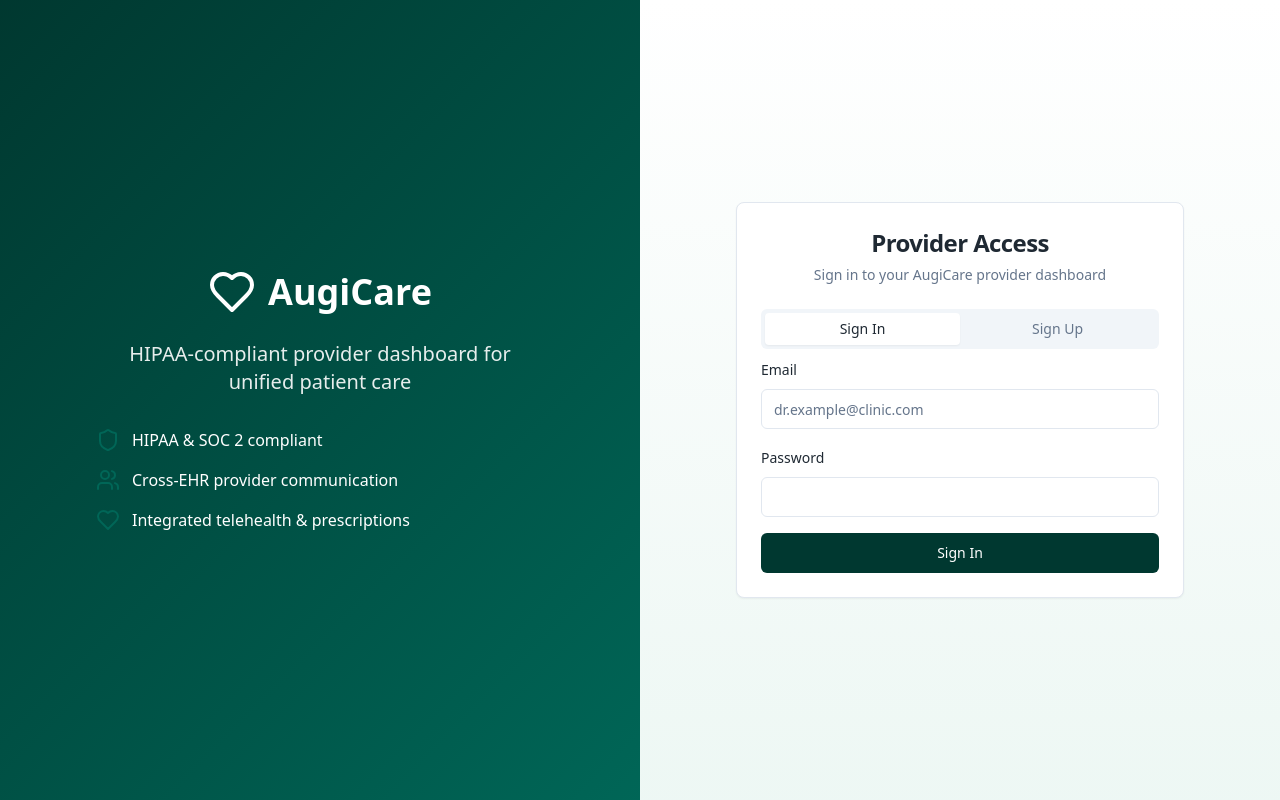
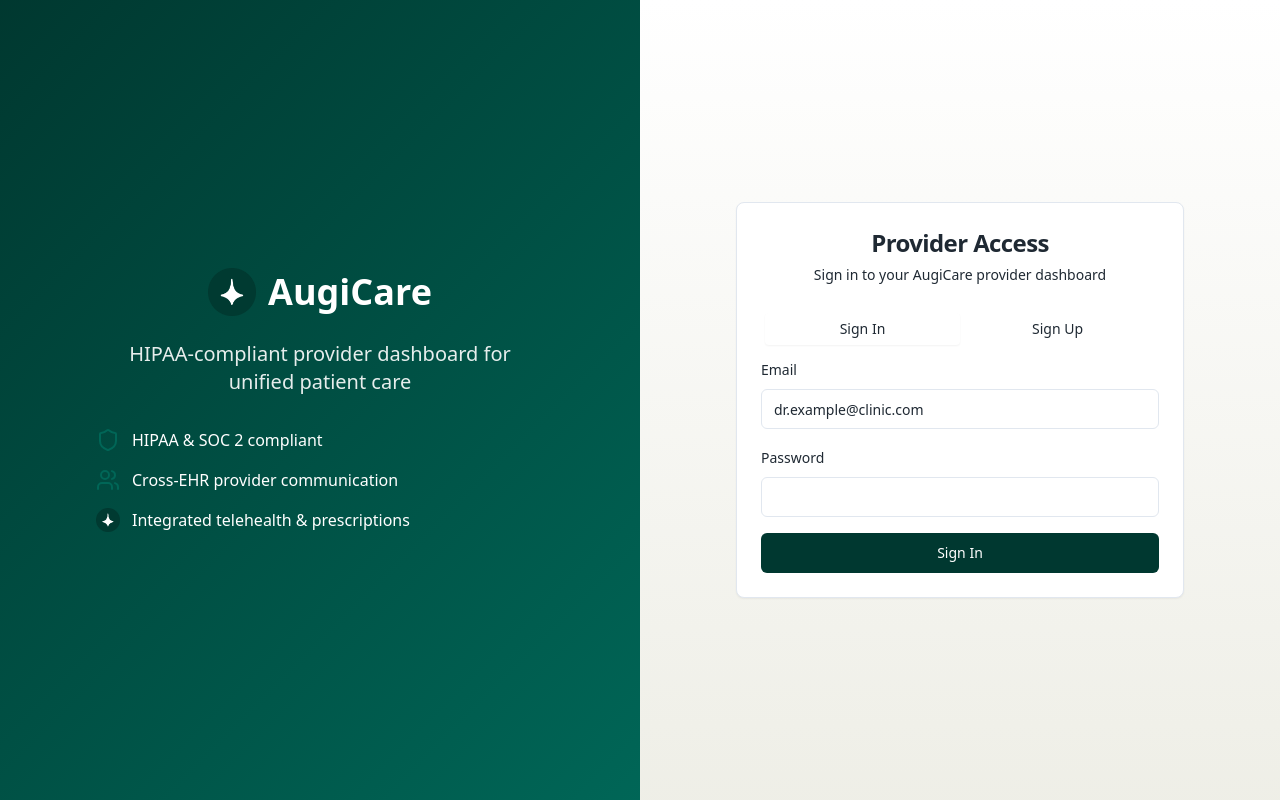
Before and after one commit to Cam-TEST-Account/augi-care-connect, a React (Vite) app: page /auth in a window 1280 px wide. Built offline with nearby package versions, Linux system fonts and the light colour scheme; the HTML template or start-up script is replaced by a standard one.

Commit message:
Update UI with new colors and logo

```diff
--- a/src/components/providers/ProviderTeam.tsx
+++ b/src/components/providers/ProviderTeam.tsx
@@ -10,9 +10,9 @@ import {
   UserPlus,
   Shield,
   Stethoscope,
-  Heart,
   Brain
 } from 'lucide-react';
+import augiLogo from '@/assets/augi-logo.png';
 
 const teamMembers = [
   {
@@ -23,7 +23,7 @@ const teamMembers = [
     status: 'online',
     patients: 247,
     avatar: '/placeholder-dr1.jpg',
-    icon: Heart
+    icon: Stethoscope
   },
   {
     id: 2,
@@ -83,7 +83,11 @@ export const ProviderTeam: React.FC = () => {
                       <AvatarFallback>{member.name.split(' ').map(n => n[0]).join('')}</AvatarFallback>
                     </Avatar>
                     <div className="absolute -bottom-1 -right-1 p-1 bg-primary rounded-full">
-                      <member.icon className="w-3 h-3 text-primary-foreground" />
+                      {member.id === 1 ? (
+                        <img src={augiLogo} alt="Augi" className="w-3 h-3" />
+                      ) : (
+                        <member.icon className="w-3 h-3 text-primary-foreground" />
+                      )}
                     </div>
                   </div>
                   <div>
--- a/src/index.css
+++ b/src/index.css
@@ -22,15 +22,13 @@ All colors MUST be HSL.
     --primary-foreground: 0 0% 100%;
     --primary-glow: 171 100% 20%;
 
-    /* Healthcare-focused Secondary */
-    --secondary: 210 40% 98%;
-    --secondary-foreground: 210 24% 16%;
+    /* Sage Green Secondary */
+    --secondary: 119 22% 45%;
+    --secondary-foreground: 0 0% 100%;
 
-    --muted: 210 40% 96%;
-    --muted-foreground: 215 16% 47%;
-
-    --accent: 159 40% 95%;
-    --accent-foreground: 159 61% 30%;
+    /* Light Cream Accent */
+    --accent: 60 19% 92%;
+    --accent-foreground: 171 100% 11%;
 
     --destructive: 0 84% 60%;
     --destructive-foreground: 0 0% 100%;
--- a/src/pages/Analytics.tsx
+++ b/src/pages/Analytics.tsx
@@ -6,13 +6,13 @@ import {
   TrendingUp,
   Users,
   Activity,
-  Heart,
   Brain,
   BarChart3,
   PieChart,
   Calendar,
   Target
 } from 'lucide-react';
+import augiLogo from '@/assets/augi-logo.png';
 
 const Analytics = () => {
   return (
@@ -286,7 +286,7 @@ const Analytics = () => {
               <Card>
                 <CardHeader>
                   <CardTitle className="flex items-center">
-                    <Heart className="w-5 h-5 mr-2 text-primary" />
+                    <img src={augiLogo} alt="Augi" className="w-5 h-5 mr-2" />
                     Clinical Outcomes
                   </CardTitle>
                 </CardHeader>
--- a/src/pages/Auth.tsx
+++ b/src/pages/Auth.tsx
@@ -7,8 +7,9 @@ import { Input } from '@/components/ui/input';
 import { Label } from '@/components/ui/label';
 import { Tabs, TabsContent, TabsList, TabsTrigger } from '@/components/ui/tabs';
 import { Alert, AlertDescription } from '@/components/ui/alert';
-import { Loader2, Heart, Shield, Users } from 'lucide-react';
+import { Loader2, Shield, Users } from 'lucide-react';
 import { useToast } from '@/hooks/use-toast';
+import augiLogo from '@/assets/augi-logo.png';
 
 const Auth = () => {
   const [isLoading, setIsLoading] = useState(false);
@@ -115,7 +116,7 @@ const Auth = () => {
       <div className="lg:w-1/2 bg-gradient-primary flex items-center justify-center p-8">
         <div className="max-w-md text-center text-white">
           <div className="flex items-center justify-center mb-6">
-            <Heart className="w-12 h-12 mr-3" />
+            <img src={augiLogo} alt="Augi Logo" className="w-12 h-12 mr-3" />
             <h1 className="text-4xl font-bold">AugiCare</h1>
           </div>
           <p className="text-xl mb-8 text-white/90">
@@ -132,7 +133,7 @@ const Auth = () => {
               <span>Cross-EHR provider communication</span>
             </div>
             <div className="flex items-center">
-              <Heart className="w-6 h-6 mr-3 text-primary-glow" />
+              <img src={augiLogo} alt="Augi" className="w-6 h-6 mr-3" />
               <span>Integrated telehealth & prescriptions</span>
             </div>
           </div>
```
